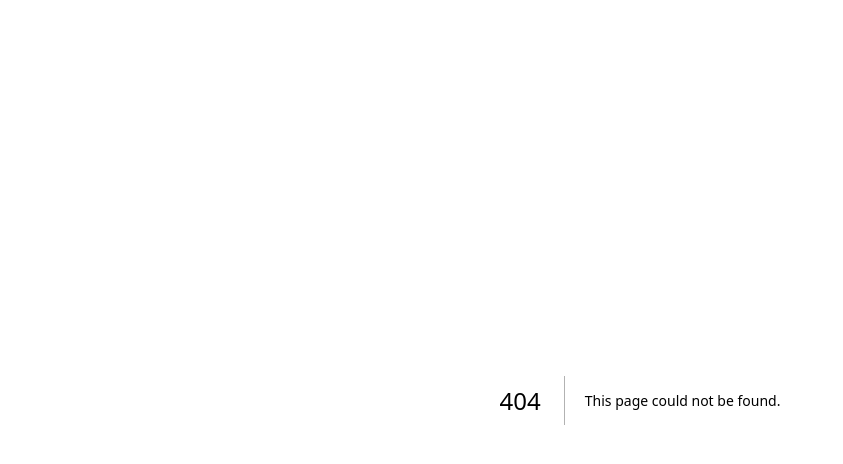
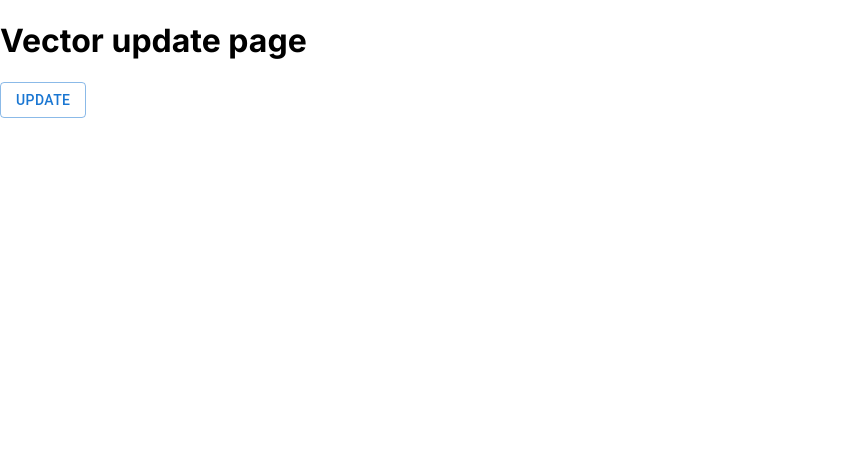
Before and after one commit to yuto-moriizumi/langchain-example, a Next.js app in the folder front/: page /update in a window 1280 px wide. Before the commit this address had no page. Shown: the top 464 px of the page, without its empty margins (0-843 px from the left). Built offline with nearby package versions, Linux system fonts and the light colour scheme.

Commit message:
﻿Added RAG feature of Nikkei225

```diff
--- a/front/package.json
+++ b/front/package.json
@@ -16,6 +16,7 @@
   "dependencies": {
     "@emotion/react": "^11.11.3",
     "@emotion/styled": "^11.11.0",
+    "@langchain/pinecone": "^0.0.3",
     "@mui/material": "^5.15.11",
     "@pinecone-database/pinecone": "^2.0.1",
     "axios": "^1.6.7",
--- a/front/src/app/constants.ts
+++ b/front/src/app/constants.ts
@@ -1,4 +1,4 @@
-export const INDEX_NAME = "sample-index";
+export const INDEX_NAME = "langchain-example";
 
 export const MODEL = {
   GPT3: "gpt-3.5-turbo-0125",
--- /dev/null
+++ b/front/src/app/update/page.tsx
@@ -0,0 +1,41 @@
+"use client";
+
+import {
+  Button,
+  List,
+  ListItem,
+  ListItemText,
+  Typography,
+} from "@mui/material";
+import { Document } from "langchain/document";
+import { useState } from "react";
+import { update } from "./update";
+
+export default function Update() {
+  const [docs, setDocs] = useState<Document<Record<string, unknown>>[]>([]);
+  return (
+    <main>
+      <h1>Vector update page</h1>
+      <Button variant="outlined" onClick={async () => setDocs(await update())}>
+        Update
+      </Button>
+      {docs.length <= 0 ? null : (
+        <>
+          <Typography>The vector store has been updated!</Typography>
+          <Typography>item count: {docs.length}</Typography>
+          <List>
+            {docs.map((doc, i) => (
+              <ListItem key={i}>
+                <ListItemText sx={{ whiteSpace: "pre-wrap", border: "solid" }}>
+                  {doc.pageContent}
+                  <br />
+                  {JSON.stringify(doc.metadata)}
+                </ListItemText>
+              </ListItem>
+            ))}
+          </List>
+        </>
+      )}
+    </main>
+  );
+}
--- /dev/null
+++ b/front/src/app/update/update.ts
@@ -0,0 +1,97 @@
+"use server";
+
+import axios from "axios";
+import { JSDOM } from "jsdom";
+import { Pinecone } from "@pinecone-database/pinecone";
+import { OpenAIEmbeddings } from "langchain/embeddings/openai";
+import { PineconeStore } from "@langchain/pinecone";
+import { INDEX_NAME } from "../constants";
+import { Document } from "langchain/document";
+import { TokenTextSplitter } from "langchain/text_splitter";
+
+const SOURCE = ["https://en.wikipedia.org/wiki/Nikkei_225"];
+
+export async function update() {
+  "use server";
+  const urls = SOURCE;
+  console.log(`pages: ${urls.length}`);
+
+  const pages: string[] = [];
+  for (let i = 0; i < urls.length; i++) {
+    console.log(`page: ${i + 1}/${urls.length}`);
+    const url = urls[i];
+    const outerHTML = await getPageContent(url);
+    pages.push(outerHTML);
+  }
+
+  const splitter = new TokenTextSplitter({
+    chunkSize: 8192, // OpenAIEmbeddingsの最大入力長
+    chunkOverlap: 0,
+  });
+  const docs = (await splitter.splitDocuments(await getDocument(pages))).map(
+    (doc) => {
+      if (!("Header 1" in doc.metadata)) return doc;
+      // メタ情報に含まれる目次情報をテキストの先頭に挿入する
+      const headers = [];
+      headers.push(doc.metadata["Header 1"]);
+      if ("Header 2" in doc.metadata) {
+        headers.push(doc.metadata["Header 2"]);
+        if ("Header 3" in doc.metadata) headers.push(doc.metadata["Header 3"]);
+      }
+      doc.pageContent = headers.join(" > ") + "\n" + doc.pageContent;
+      return doc;
+    },
+  );
+
+  /** pineconeは基本的に遅延がある。情報取得系の返却は基本数分前の情報が戻ってくることに注意。 */
+  const pinecone = new Pinecone();
+  try {
+    await pinecone.deleteIndex(INDEX_NAME);
+  } catch {
+    /* empty */
+  }
+  await pinecone.createIndex({
+    name: INDEX_NAME,
+    dimension: 1536,
+    metric: "cosine",
+    spec: {
+      serverless: {
+        cloud: "aws",
+        region: process.env.PINECONE_ENVIRONMENT ?? "us-west-2",
+      },
+    },
+  });
+  await PineconeStore.fromDocuments(docs, new OpenAIEmbeddings({}), {
+    pineconeIndex: pinecone.index(INDEX_NAME),
+  });
+
+  return docs;
+}
+
+async function getPageContent(url: string) {
+  try {
+    const response = await axios.get(url);
+    const dom = new JSDOM(response.data);
+    const content = dom.window.document.querySelector("main");
+    if (content === null) return "";
+    return content.outerHTML;
+  } catch (error) {
+    console.log(error);
+    return "";
+  }
+}
+
+async function getDocument(
+  html: string[],
+): Promise<Document<Record<string, unknown>>[]> {
+  type Responce = {
+    docs: { page_content: string; metadata: Record<string, unknown> }[];
+  };
+  const responce = await axios.post<Responce>(
+    "https://nq5mej073e.execute-api.ap-northeast-1.amazonaws.com/split",
+    { items: html },
+  );
+  return responce.data.docs.map(
+    (doc) => new Document({ ...doc, pageContent: doc.page_content }),
+  );
+}
```
Also changed, not shown: front/src/app/chat.ts (+26 -1 lines), 1 other file (tests, documents, lock files or other folders).
